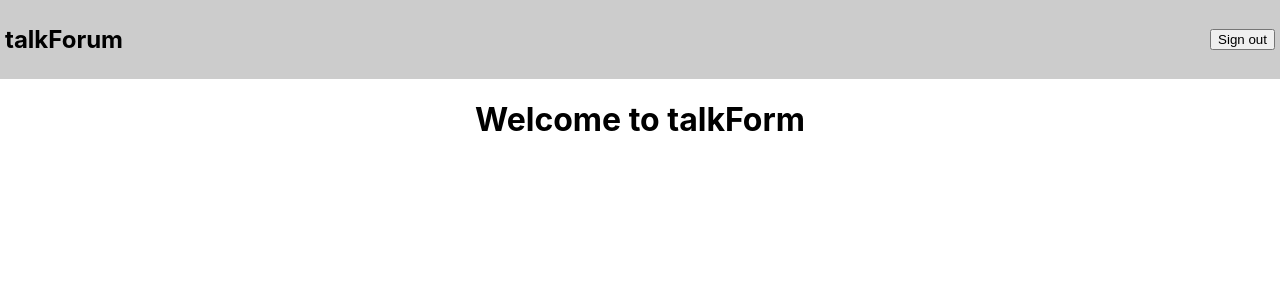
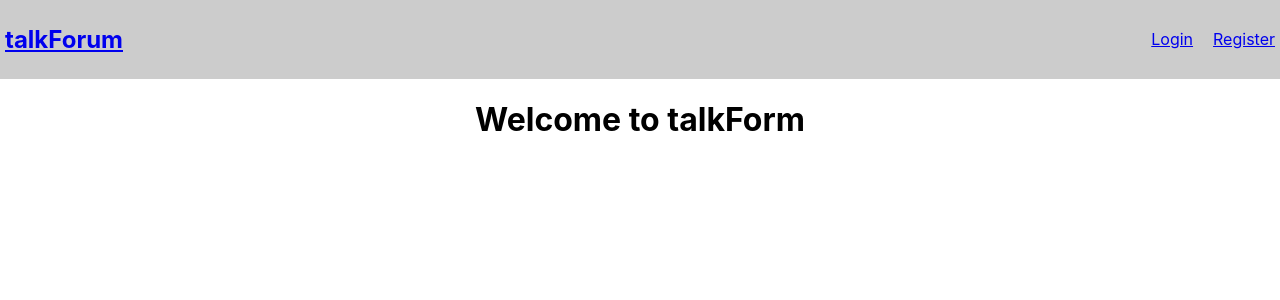
Before and after one commit to innocdavid/forum-gui, a React (Create React App) app: page / in a window 1280 px wide. Shown: the top 300 px of the page. Built offline with nearby package versions, Linux system fonts and the light colour scheme.

Commit message:
Update: Refine header component

```diff
--- a/src/components/header.jsx
+++ b/src/components/header.jsx
@@ -1,4 +1,5 @@
 import React from "react";
+import { Link } from "react-router-dom";
 
 const Header = () => {
     const signOut = () => {
@@ -13,9 +14,12 @@
                 display: "flex",
             }}
         >
-            <h2>talkForum</h2>
-            <div style={{ display: "flex", justifyContent: "center", alignItems: "center"}}>
-                <button onClick={ signOut }>Sign out</button>
+            <Link to="/">
+             <h2>talkForum</h2>
+            </Link>
+            <div style={{ display: "flex", justifyContent: "center", alignItems: "center", gap: "20px"}}>
+                <Link to="/login">Login</Link>
+                <Link to="/register">Register</Link>
             </div>
 
         </nav>
```
